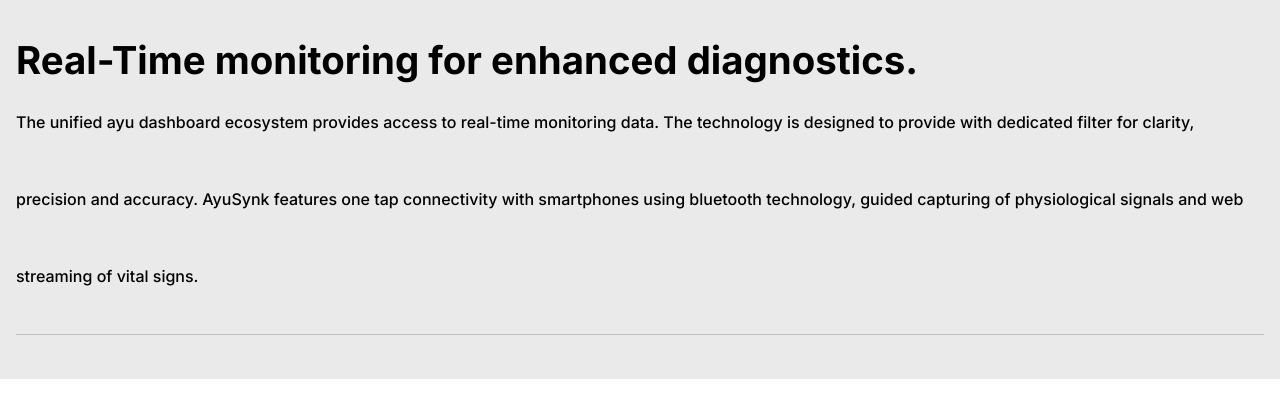
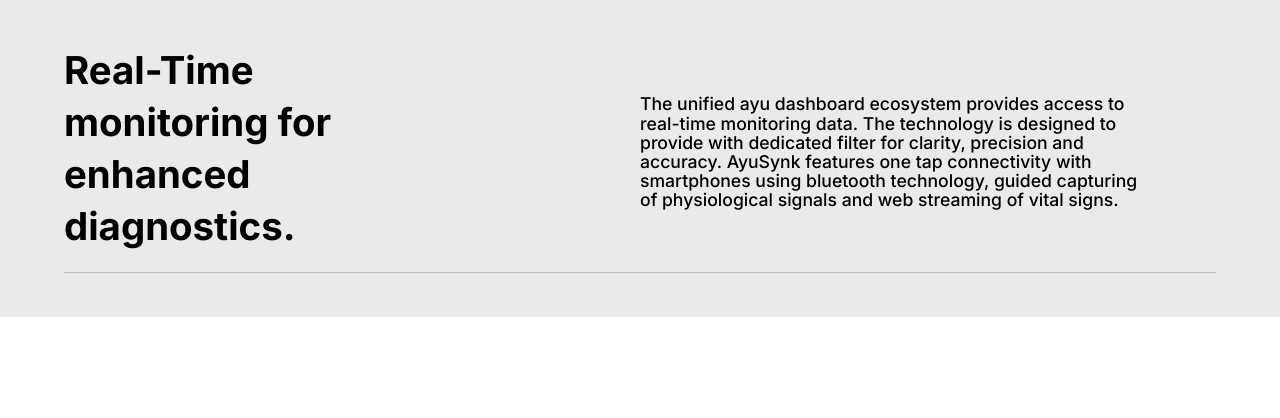
Before and after one commit to KushagraSharma10/AyuuSynkk, a React (Vite) app: page / in a window 1280 px wide. Shown: the top 418 px of the page. Built offline with nearby package versions, Linux system fonts and the light colour scheme.

Commit message:
RealTime section is updated

```diff
--- a/src/components/RealTime.jsx
+++ b/src/components/RealTime.jsx
@@ -2,10 +2,10 @@ import React from 'react'
 
 const RealTime = () => {
   return (
-    <div className='bg-[#EAEAEA] px-4 py-11' >
-        <div className='Text-Area'>
-            <h1 className='text-[1.55em] lg:text-[2.4em] font-bold leading-8'>Real-Time monitoring for enhanced diagnostics.</h1>
-            <p className='font-medium pt-2 leading-[6vw]'>The unified ayu dashboard ecosystem provides access to real-time monitoring data. The technology is designed to provide with dedicated filter for clarity, precision and accuracy. AyuSynk features one tap connectivity with smartphones using bluetooth technology, guided capturing of physiological signals and web streaming of vital signs.</p>
+    <div className='bg-[#EAEAEA] px-4 py-11 lg:px-[5vw]' >
+        <div className='Text-Area lg:flex lg:items-center lg:gap-[15vw]'>
+            <h1 className='text-[1.55em] lg:text-[2.4em] font-bold leading-8 lg:w-[30vw] lg:leading-13'>Real-Time monitoring for enhanced diagnostics.</h1>
+            <p className='font-medium pt-2 leading-[6vw] lg:leading-[1.5vw] lg:w-[40vw] lg:text-[1.1em]'>The unified ayu dashboard ecosystem provides access to real-time monitoring data. The technology is designed to provide with dedicated filter for clarity, precision and accuracy. AyuSynk features one tap connectivity with smartphones using bluetooth technology, guided capturing of physiological signals and web streaming of vital signs.</p>
 
         </div>
         <hr className='text-[#BEBEBE] mt-5' />
```
